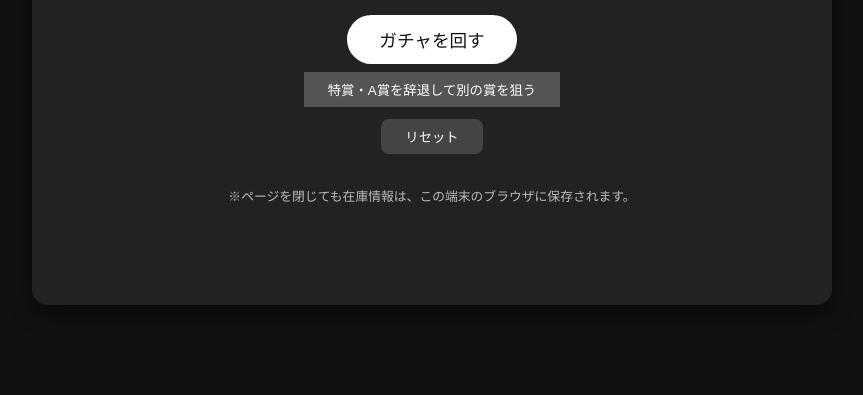
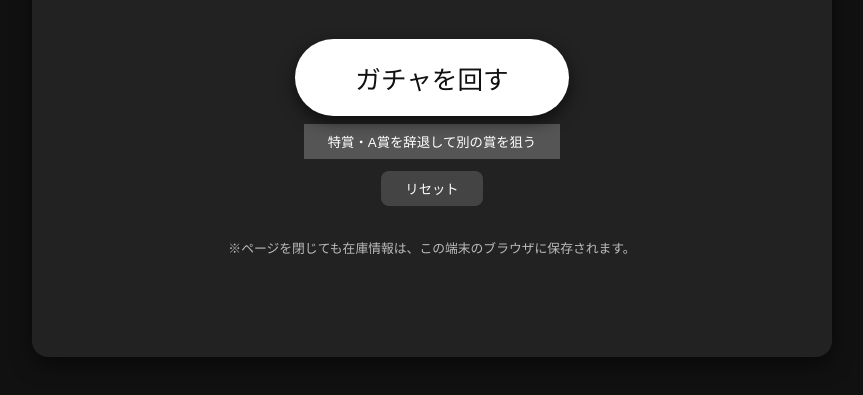
Before and after one commit to ryomatsuda-ops/yarnable-gacha-test, a plain HTML site: page index.html in a window 1280 px wide. Shown: the part 227-622 px from the top of the page, without its empty margins (208-1071 px from the left). Drawn offline with Linux system fonts and the light colour scheme.

Commit message:
Update index.html

```diff
--- a/index.html
+++ b/index.html
@@ -33,14 +33,17 @@
       color: #ccc;
     }
 #rollButton {
-      font-size: 1.1rem;
-      padding: 12px 32px;
+  font-size: 1.6rem;          /* 文字を大きく */
+  padding: 20px 60px;         /* ボタン自体を大きく */
   border-radius: 999px;
   border: none;
   cursor: pointer;
   background: #fff;
   color: #111;
+  margin-top: 24px;           /* 上に余白 */
+  box-shadow: 0 6px 16px rgba(0,0,0,0.6); /* 立体感 */
 }
+
     #rollButton:disabled {
       opacity: 0.6;
       cursor: not-allowed;
```
Lines whose indentation alone changed are shown as unchanged.
